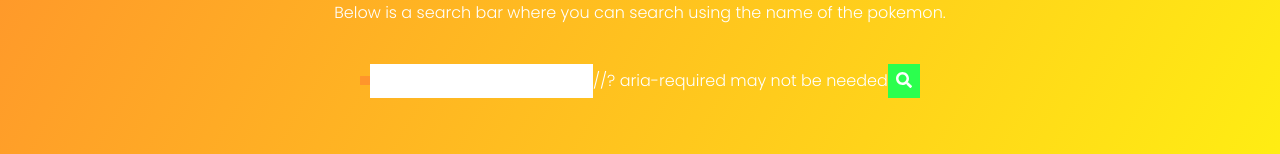
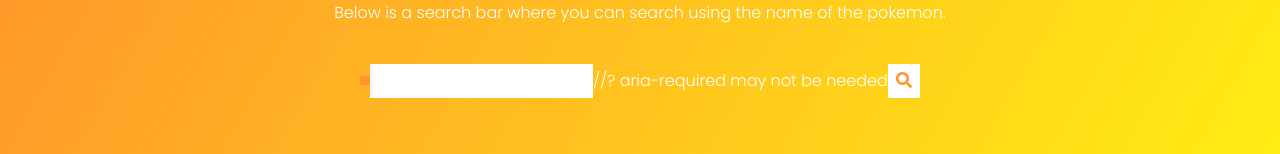
Before and after one commit to 0xBooper/pokesearch, a React (Vite) app: page / in a window 1280 px wide. In both pictures the pointer is over the button 903 px from the left and 210 px from the top of the page. Shown: the part 130-284 px from the top of the page. Built offline with nearby package versions, Linux system fonts and the light colour scheme.

Commit message:
fix: Go back to the old hover mode for the form

```diff
--- a/src/styles/App.css
+++ b/src/styles/App.css
@@ -64,5 +64,6 @@ body {
 }
 
 .form-submit:hover {
-    background-color: #2bff4e;
+    color: #ff952b;
+    background-color: white;
 }
```
